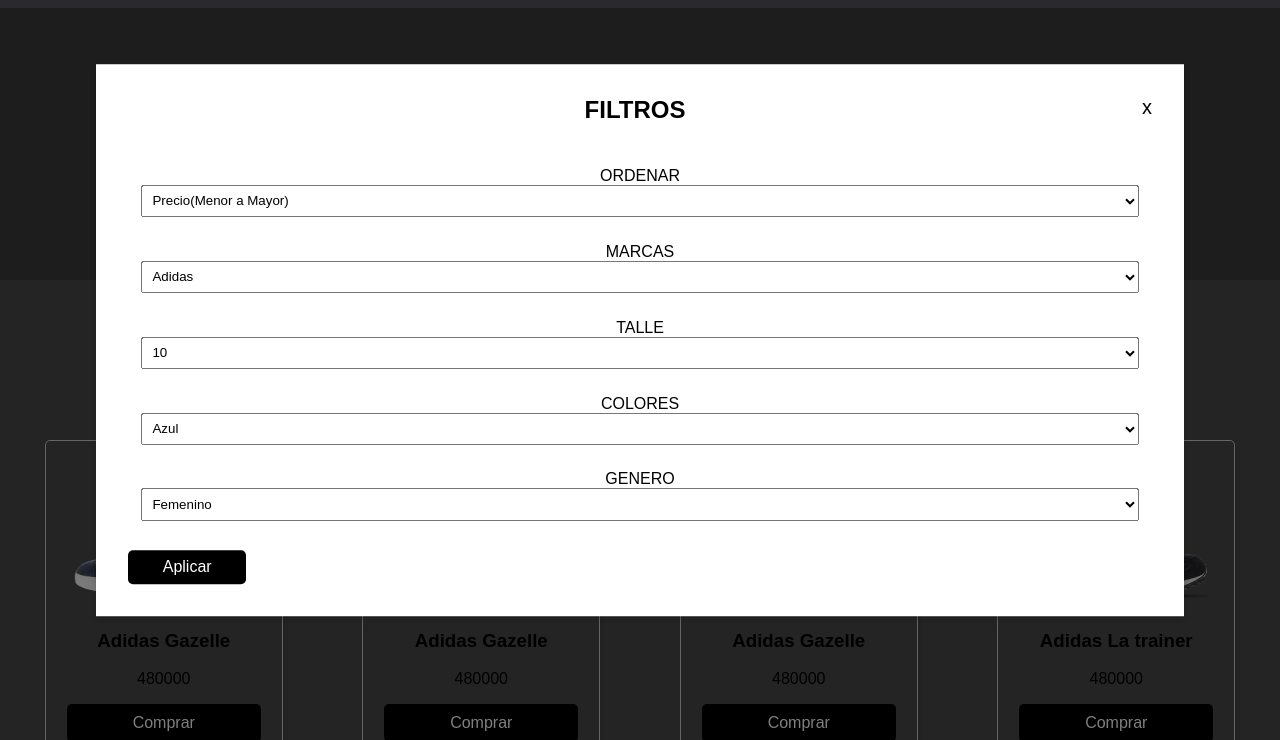
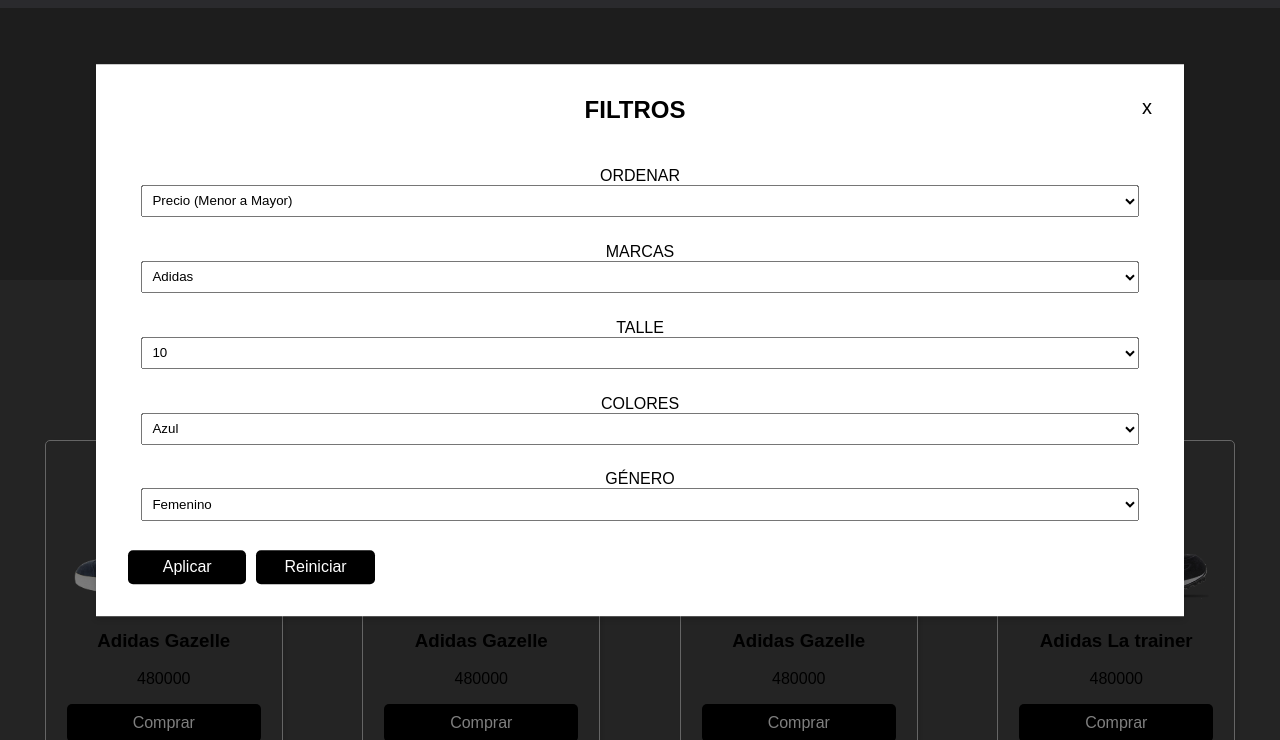
Before and after one commit to CodeStrong2023/Codigo33-12_E-commerce, a plain HTML site: page client/HTML/index.html in a window 1280 px wide. Both pictures are taken after a click on the element "FILTROS". Shown: the part 520-1260 px from the top of the page. Drawn offline with nearby package versions, Linux system fonts and the light colour scheme.

Commit message:
Update modificaciones y login

```diff
--- /dev/null
+++ b/client/ESTILO/loginstyle.css
@@ -0,0 +1,73 @@
+* {
+    margin: 0;
+    padding: 0;
+    box-sizing: border-box;
+}
+
+body {
+    font-family: Arial, sans-serif;
+    background: rgb(124,124,124);
+    background: radial-gradient(circle, rgba(124,124,124,1) 0%, rgba(82,82,82,1) 100%);
+    display: flex;
+    justify-content: center;
+    align-items: center;
+    height: 100vh;
+}
+
+.login-container {
+    background-color: white;
+    padding: 20px;
+    border-radius: 8px;
+    box-shadow: 0 0 15px rgba(0, 0, 0, 0.2);
+    width: 300px;
+}
+.login{
+    background-color: #363638;
+    color: white;
+    padding: 15px;
+    border-radius: 8px;
+}
+
+h2 {
+    text-align: center;
+    margin-bottom: 20px;
+}
+
+.input-group {
+    margin-bottom: 15px;
+}
+
+label {
+    display: block;
+    font-weight: bold;
+    margin-bottom: 5px;
+}
+
+input {
+    width: 100%;
+    padding: 10px;
+    border: 1px solid #ccc;
+    border-radius: 4px;
+    font-size: 16px;
+}
+
+button {
+    width: 100%;
+    padding: 10px;
+    background-color: black;
+    color: white;
+    border: none;
+    border-radius: 4px;
+    font-size: 16px;
+    cursor: pointer;
+    margin-top: 10px;
+    margin-bottom: 10px;
+}
+
+button:hover {
+    background-color: rgb(20, 20, 20);
+}
+a{
+    margin-top: 25px;
+    padding: 20px;
+}
--- a/client/ESTILO/style.css
+++ b/client/ESTILO/style.css
@@ -394,6 +394,30 @@
     cursor: pointer;
     margin-top: 1em;
 }
+.modal-apli:hover {
+    background-color: #363638;
+}
+
+.modal-reset {
+    margin-left: 10px;
+    outline: 0;
+    background-color: #000000;
+    width: 10%;
+    color: white;
+    border: none;
+    padding: 0.5em;
+    text-align: center;
+    text-decoration: none;
+    display: inline-block;
+    font-size: 1em;
+    border-radius: 5px;
+    cursor: pointer;
+    margin-top: 1em;
+}
+
+.modal-reset:hover {
+    background-color: #363638;
+}
 
 /* Media Query para pantallas pequeñas */
 @media (max-width: 600px) {
@@ -409,4 +433,8 @@
     .modal-apli {
         width: 20%;
     }
+
+    .modal-reset{
+        width: 25%;
+    }
 }
--- a/client/HTML/index.html
+++ b/client/HTML/index.html
@@ -11,7 +11,7 @@
     <header>
         <nav class="nav">
             <ul>
-                <li><a href="#">REGISTRARSE</a></li>
+                <li><a href="/client/HTML/login.html">REGISTRARSE</a></li>
                 <li><a href="#">OFERTAS</a></li>
                 <li><a href="#"><svg xmlns="http://www.w3.org/2000/svg" height="24px" viewBox="0 -960 960 960" width="24px" fill="#FFFFFF"><path d="M280-80q-33 0-56.5-23.5T200-160q0-33 23.5-56.5T280-240q33 0 56.5 23.5T360-160q0 33-23.5 56.5T280-80Zm400 0q-33 0-56.5-23.5T600-160q0-33 23.5-56.5T680-240q33 0 56.5 23.5T760-160q0 33-23.5 56.5T680-80ZM246-720l96 200h280l110-200H246Zm-38-80h590q23 0 35 20.5t1 41.5L692-482q-11 20-29.5 31T622-440H324l-44 80h480v80H280q-45 0-68-39.5t-2-78.5l54-98-144-304H40v-80h130l38 80Zm134 280h280-280Z"/></svg></a></li>
             </ul>
--- a/client/JAVASCRIP/filtros.js
+++ b/client/JAVASCRIP/filtros.js
@@ -3,25 +3,24 @@
 const modalContainer = document.getElementById("modal-container");
 const aplica = [];
 
-const displayCart = () =>{
-    //Setteo de inicio
+const displayCart = () => {
+    // Resetear el contenido del modal y mostrarlo
     modalContainer.innerHTML = "";
     modalContainer.style.display = "block";
     modalOverlay.style.display = "block";
 
-    //Modal header
+    // Crear el header del modal
     const modalHeader = document.createElement('div');
-
     const modalClose = document.createElement('div');
-    modalClose.innerText = "x"
+    modalClose.innerText = "x";
     modalClose.className = "modal-close";
     modalContainer.append(modalHeader);
 
-    // Boton cerrar
-    modalClose.addEventListener("click", ()=>{
+    // Botón para cerrar el modal
+    modalClose.addEventListener("click", () => {
         modalContainer.style.display = "none";
         modalOverlay.style.display = "none";
-    })
+    });
 
     modalHeader.append(modalClose);
 
@@ -30,73 +29,115 @@
     modalTitle.className = "modal-title";
     modalHeader.append(modalTitle);
 
+    // Cuerpo del modal con los filtros
     const modalBody = document.createElement('div');
     modalBody.className = "modal-body";
     modalBody.innerHTML = `
-    <div>
-        <ul>
-            <li class="lista-de-filtros">ORDENAR<select name="ordenar">
-                <option>Precio(Menor a Mayor)</option>
-                <option>Precio(Mayor a Menor)</option>
-                <option>Novedades</option>
-            </select></li>
-
-            <li class="lista-de-filtros">MARCAS<select name="marcas">
-                <option>Adidas</option>
-                <option>Nike</option>
-                <option>New balance</option>
-                <option>Todos</option>
-            </select></li>
-
-            <li class="lista-de-filtros">TALLE<select name="talle">
-                <option>10</option>
-                <option>20</option>
-                <option>30</option>
-                <option>Todos</option>
-            </select></li>
-
-            <li class="lista-de-filtros">COLORES<select name="colores">
-                <option>Azul</option>
-                <option>Rojo</option>
-                <option>Negro</option>
-                <option>Blanco</option>
-                <option>Verde</option>
-                <option>Todos</option>
-            </select></li>
-
-            <li class="lista-de-filtros">GENERO<select name="genero">
-                <option>Femenino</option>
-                <option>Masculino</option>
-                <option>Unisex</option>
-                <option>Todos</option>
-            </select></li>
-
-        </ul>
-    </div>
+        <div>
+            <ul>
+                <li class="lista-de-filtros">ORDENAR
+                    <select id="ordenar" name="ordenar">
+                        <option value="menorMayor">Precio (Menor a Mayor)</option>
+                        <option value="mayorMenor">Precio (Mayor a Menor)</option>
+                        <option value="novedades">Novedades</option>
+                    </select>
+                </li>
+                <li class="lista-de-filtros">MARCAS
+                    <select id="marcas" name="marcas">
+                        <option value="Adidas">Adidas</option>
+                        <option value="Nike">Nike</option>
+                        <option value="New Balance">New Balance</option>
+                        <option value="Todos">Todos</option>
+                    </select>
+                </li>
+                <li class="lista-de-filtros">TALLE
+                    <select id="talle" name="talle">
+                        <option value="10">10</option>
+                        <option value="20">20</option>
+                        <option value="30">30</option>
+                        <option value="Todos">Todos</option>
+                    </select>
+                </li>
+                <li class="lista-de-filtros">COLORES
+                    <select id="colores" name="colores">
+                        <option value="Azul">Azul</option>
+                        <option value="Rojo">Rojo</option>
+                        <option value="Negro">Negro</option>
+                        <option value="Blanco">Blanco</option>
+                        <option value="Verde">Verde</option>
+                        <option value="Todos">Todos</option>
+                    </select>
+                </li>
+                <li class="lista-de-filtros">GÉNERO
+                    <select id="genero" name="genero">
+                        <option value="Femenino">Femenino</option>
+                        <option value="Masculino">Masculino</option>
+                        <option value="Unisex">Unisex</option>
+                        <option value="Todos">Todos</option>
+                    </select>
+                </li>
+            </ul>
+        </div>
     `;
     modalContainer.append(modalBody);
 
-    //creacion de boton para guardar las elecciones
+    // Crear el botón para aplicar los filtros seleccionados
     const modalApli = document.createElement('div');
     modalApli.innerHTML = "Aplicar";
     modalApli.className = "modal-apli";
 
-    //boton para guardar lo que quiere aplicar
-    modalApli.addEventListener("click", ()=>{
+    // Crear el botón para reiniciar los valores
+    const modalReset = document.createElement('div');
+    modalReset.innerHTML = "Reiniciar";
+    modalReset.className = "modal-reset";
+
+    // Al hacer clic en aplicar, toma los valores seleccionados de los filtros
+    modalApli.addEventListener("click", () => {
+        const marca = document.getElementById('marcas').value;
+        const talle = document.getElementById('talle').value;
+        const colores = document.getElementById('colores').value;
+        const genero = document.getElementById('genero').value;
+        const ordenar = document.getElementById('ordenar').value;
         aplica.push({
-            marca: "marca",
-            talle: "talle",
-            colores:"colores",
-            genero:"genero"
+            marca: marca,
+            talle: talle,
+            colores: colores,
+            genero: genero,
+            ordenar: ordenar
         });
+
         console.log(aplica);
+
+        // Cerrar el modal
         modalContainer.style.display = "none";
         modalOverlay.style.display = "none";
     });
 
+    // Al hacer clic en reiniciar, restablece todos los filtros a los valores por defecto
+    modalReset.addEventListener("click", () => {
+        const marca = document.getElementById('marcas').value = "Todos";
+        const talle = document.getElementById('talle').value = "Todos";
+        const colores = document.getElementById('colores').value = "Todos";
+        const genero = document.getElementById('genero').value = "Todos";
+        const ordenar = document.getElementById('ordenar').value = "novedades";
+        aplica.push({
+            marca: marca,
+            talle: talle,
+            colores: colores,
+            genero: genero,
+            ordenar: ordenar
+        });
 
+        console.log(aplica);
+        // Cerrar el modal
+        modalContainer.style.display = "none";
+        modalOverlay.style.display = "none";
+    });
+
+    // Añadir ambos botones al modal
     modalContainer.append(modalApli);
+    modalContainer.append(modalReset);
+};
 
-}
-
-filtro.addEventListener("click", displayCart)
+// Añadir el event listener al botón que abre el modal
+filtro.addEventListener("click", displayCart);
```
Also changed, not shown: client/HTML/login.html (added, +26 -0 lines).
